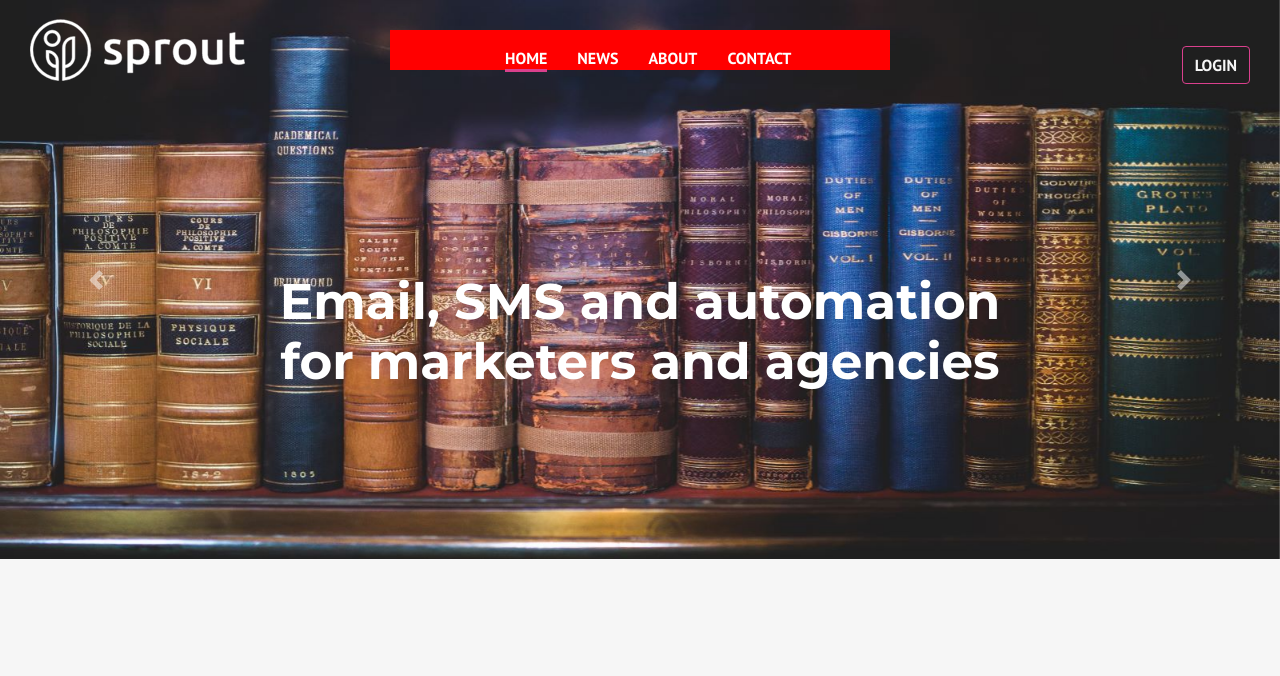
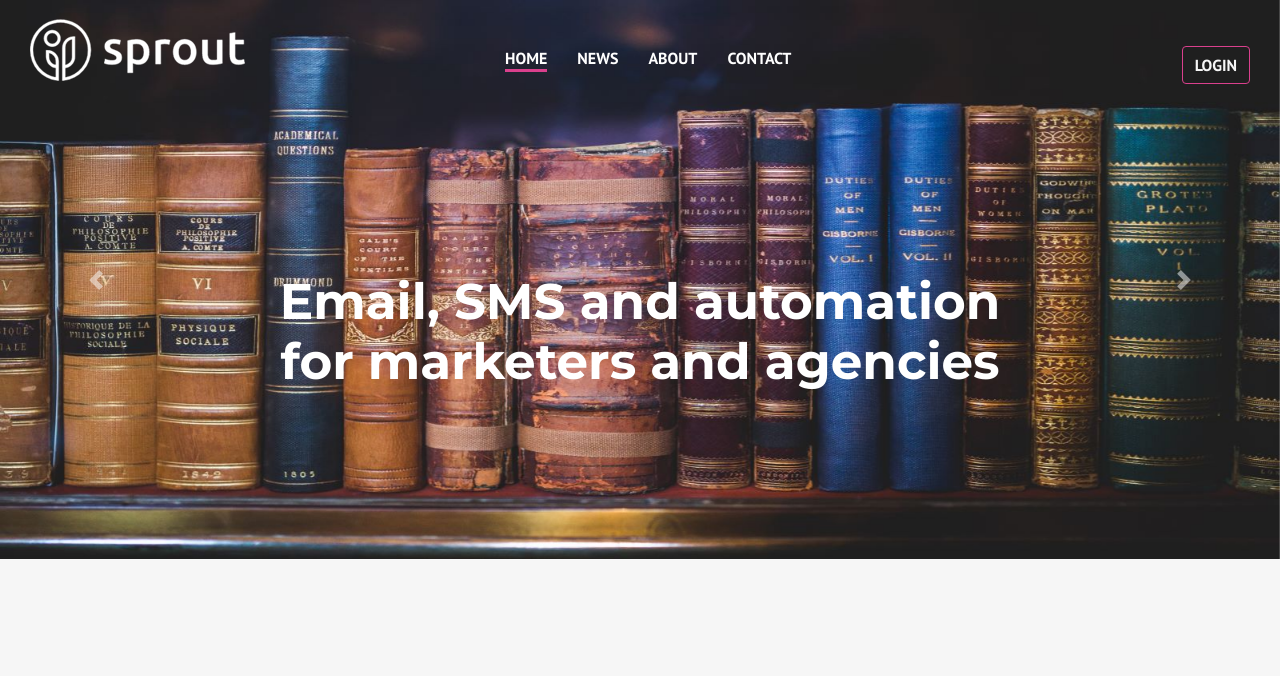
Before and after one commit to LewisLindleySmith/sproutScss, a website built with webpack: page index.html in a window 1280 px wide. Shown: the top 676 px of the page. Built offline with nearby package versions, Linux system fonts and the light colour scheme.

Commit message:
last fix

```diff
--- a/src/scss/_nav-bar.scss
+++ b/src/scss/_nav-bar.scss
@@ -14,9 +14,9 @@
   }
 }
 
-.hamberger-nav {
-  background-color: red;
-}
+// .hamberger-nav {
+//   background-color: red;
+// }
 
 .navbar-container {
   justify-content: center;
```
Also changed, not shown: build/css/site.css.
